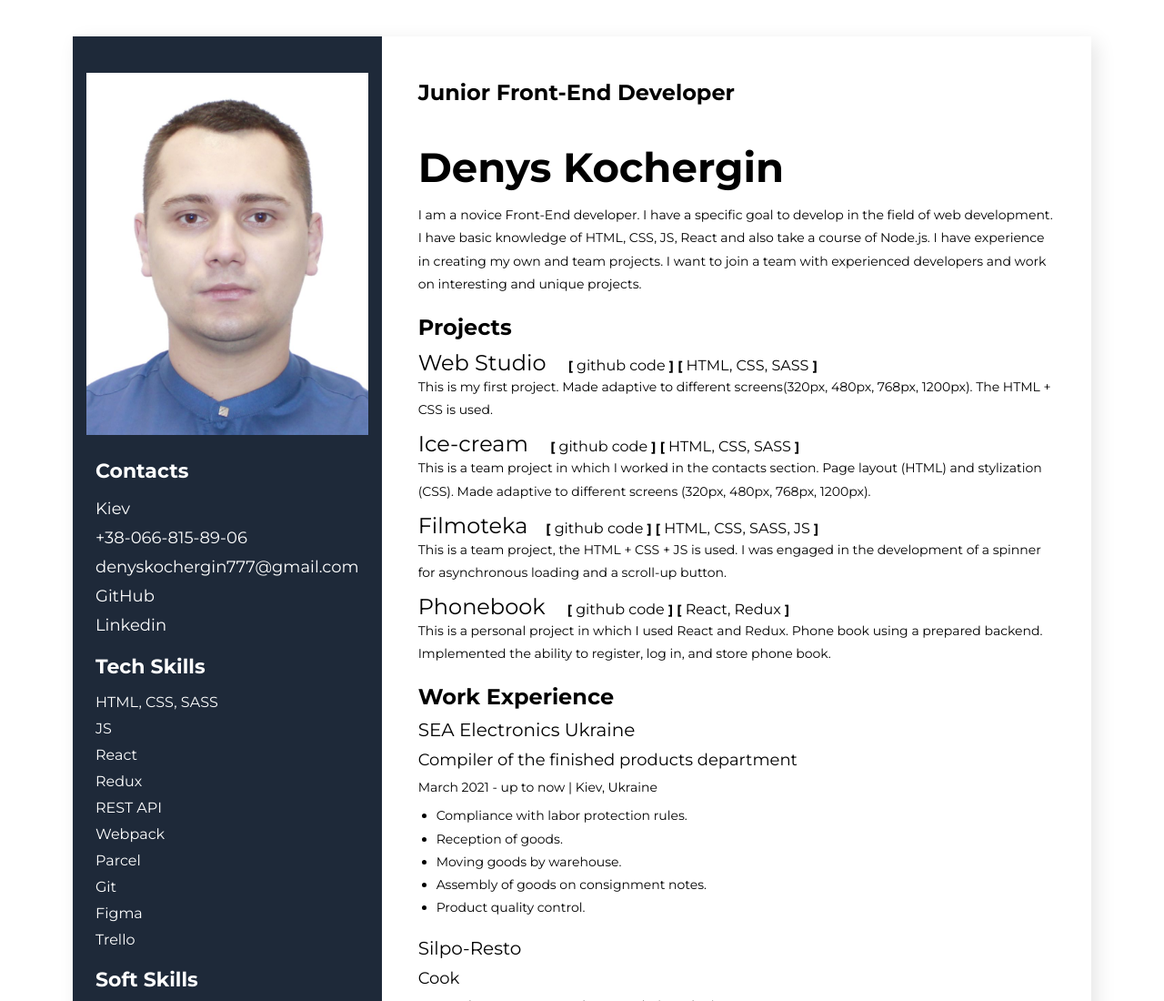
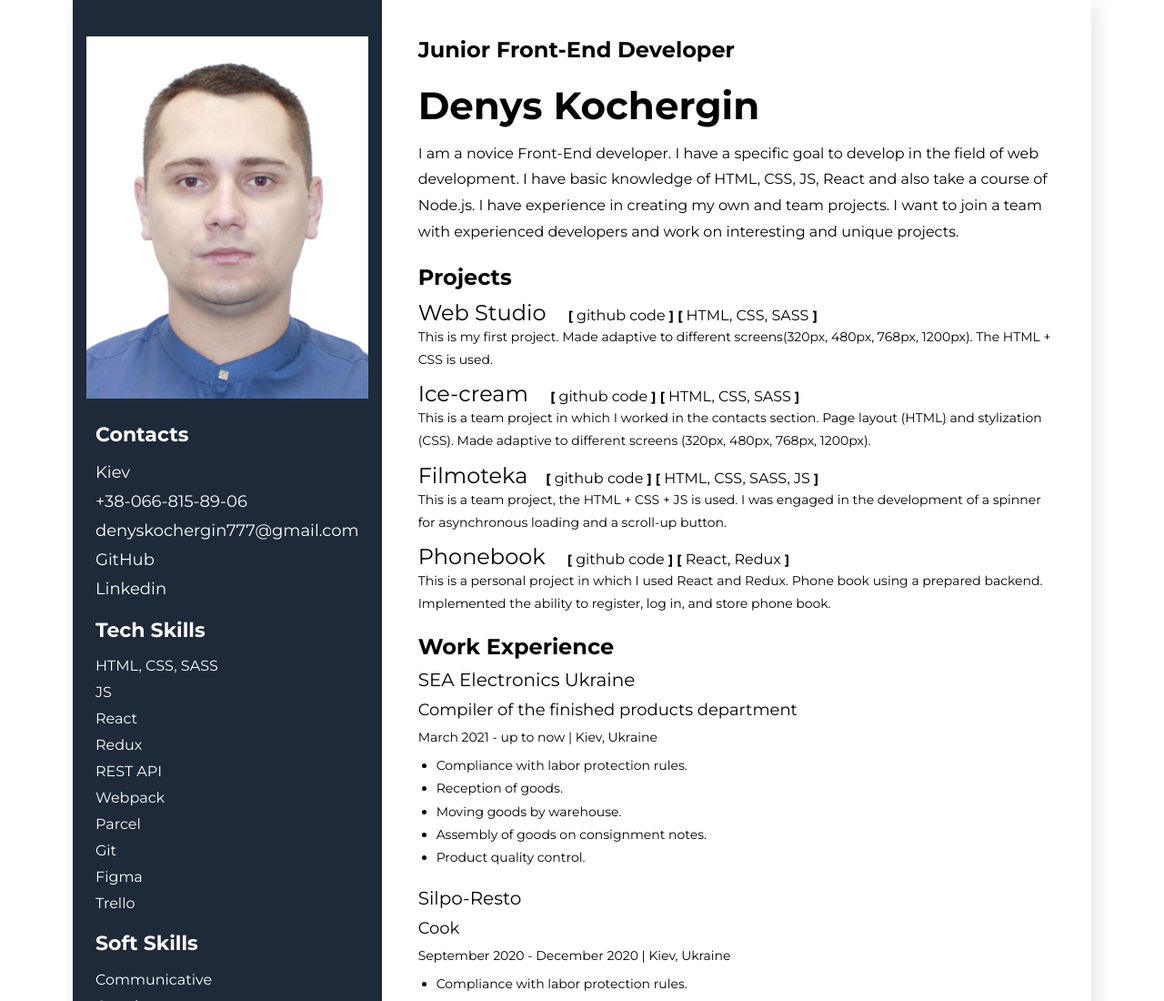
Before and after one commit to 787898Den/My-Resume, a plain HTML site: page index.html in a window 1280 px wide. Shown: the top 1100 px of the page at 91% size. Drawn offline with Linux system fonts and the light colour scheme.

Commit message:
update resume

```diff
--- a/css/styles.css
+++ b/css/styles.css
@@ -35,7 +35,7 @@ button {
     display: flex;
     flex-direction: row-reverse;
     width: 1120px;
-    margin:  40px auto;
+    margin:auto;
     background:white;
     box-shadow: 6px 6px 20px rgb(0 0 0 / 10%);
 }
@@ -56,23 +56,20 @@ button {
 }
 
 .about-me-profession {
-    font-weight: bold;
-    line-height: 1.8;
-    font-size: 24px;
     font-weight: 700;
     color: black;
-    margin-bottom: 20px;
+    margin-bottom: 10px;
 }
 
 .about-me-name {
     font-weight: bold;
-    font-size: 45px;
+    font-size: 42px;
     line-height: 1.8;
     color: black;
 }
 
 .my-foreword {
-    font-size: 14px;
+    font-size: 16px;
     line-height: 1.8;
     color: black;
 }
--- a/index.html
+++ b/index.html
@@ -20,8 +20,8 @@
       <div class="main-content-section">
         <!--About me section-->
         <div class="about-me-section">
-          <h1 class="about-me-profession">Junior Front-End Developer</h1>
-          <h2 class="about-me-name">Denys Kochergin</h2>
+          <h2 class="about-me-profession">Junior Front-End Developer</h2>
+          <h1 class="about-me-name">Denys Kochergin</h1>
           <p class="my-foreword">
             I am a novice Front-End developer. I have a specific goal to develop
             in the field of web development. I have basic knowledge of HTML,
```
